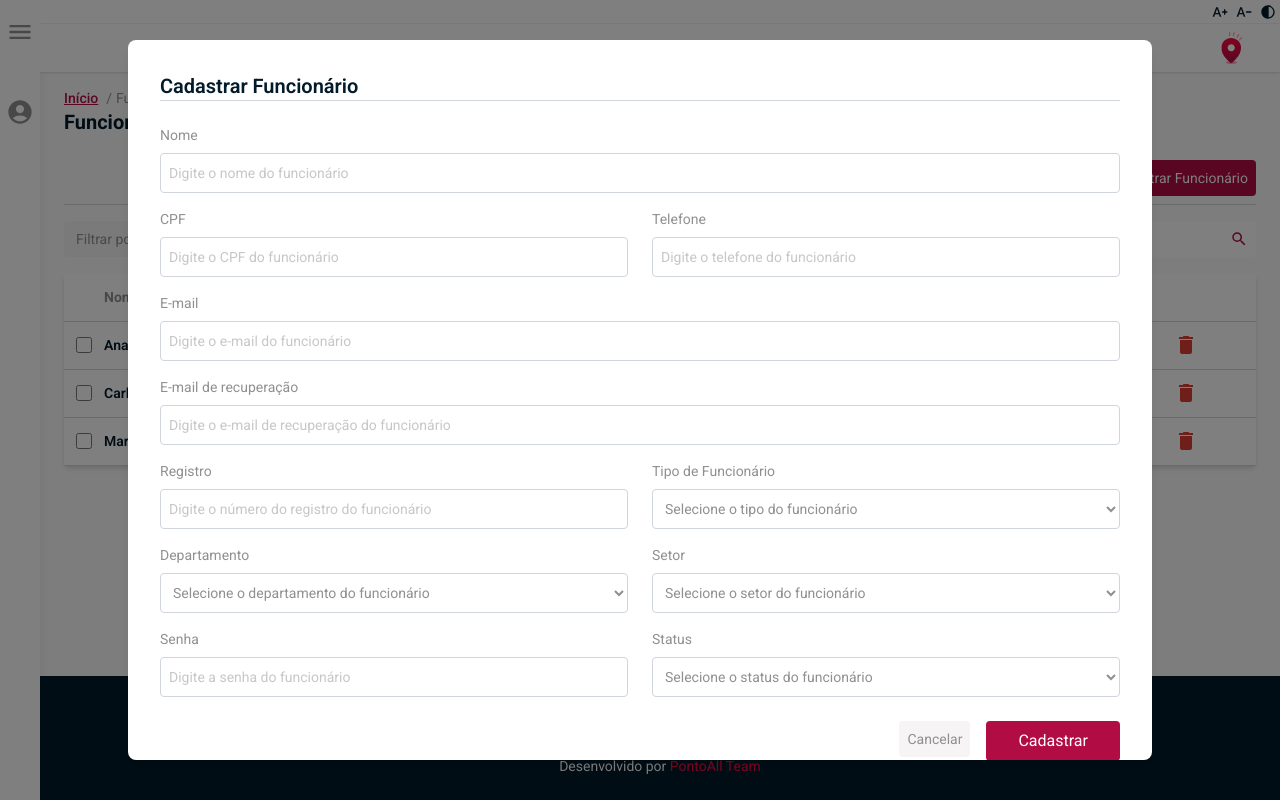
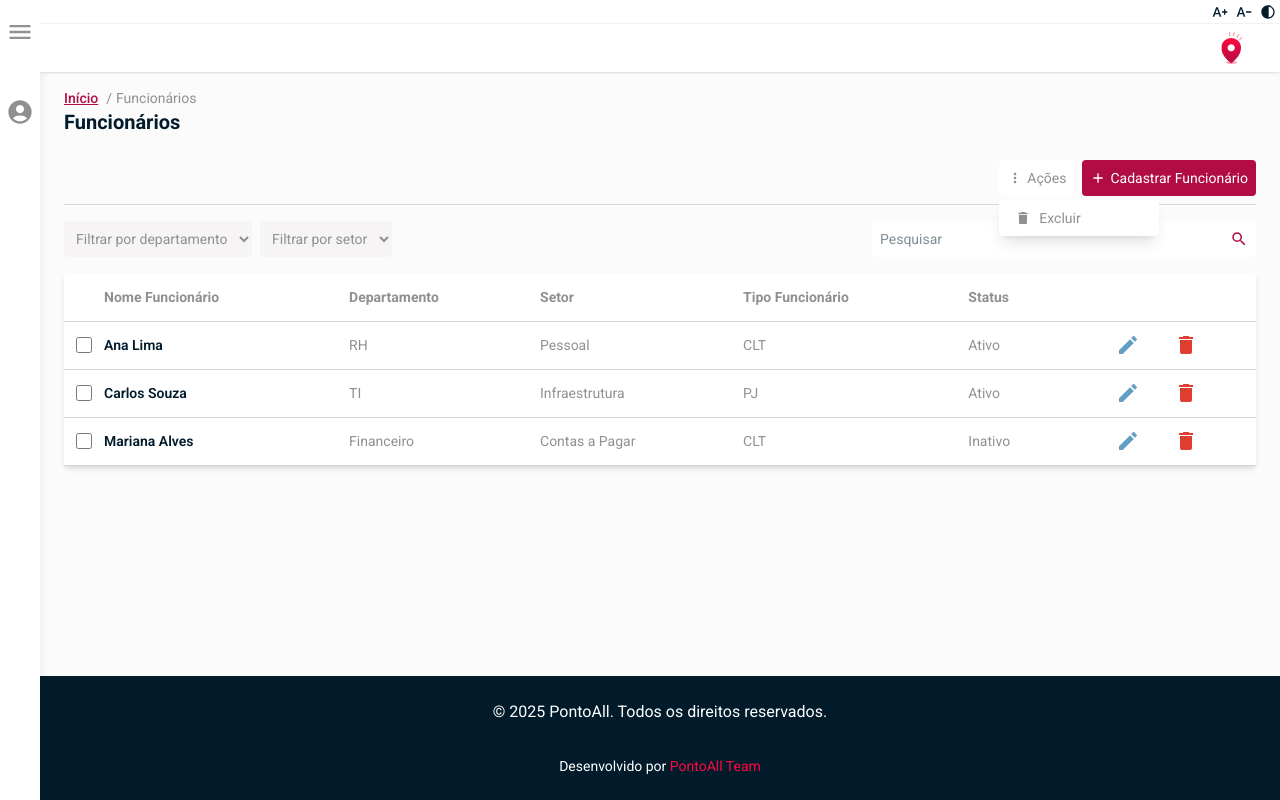
Before and after one commit to PontoAllTeam/PontoAll-Web, a React (Vite) app in the folder PontoAllWeb/: page /user_management in a window 1280 px wide. Both pictures are taken after a click on the button "Ações". Built offline with nearby package versions, Linux system fonts and the light colour scheme.

Commit message:
:lipstick: feat: Adicionando Dropdown no botão de ações

```diff
--- a/PontoAllWeb/src/pages/UserManagement/index.tsx
+++ b/PontoAllWeb/src/pages/UserManagement/index.tsx
@@ -1,17 +1,19 @@
+import { useState } from 'react';
+
+import { MdEdit, MdDelete, MdAdd, MdMoreVert } from 'react-icons/md';
+
 import Table from '@/components/Table';
 import SearchBar from '@/components/SearchBar';
 import UserRegisterModal from '@/components/UserRegisterModal';
-import { useState } from 'react';
-import { MdEdit, MdDelete, MdAdd, MdMoreVert } from 'react-icons/md';
 import Button from '@/components/Button';
 import Breadcrumb_PageTitle from '@/components/BreadcrumbPageTitle';
 import Modal from '@/components/GenericModal';
 
 export default function UserManagement() {
-  //Declaração de estado
   const [search, setSearch] = useState('');
   const [openModal, setOpenModal] = useState(false);
   const [showConfirmModal, setShowConfirmModal] = useState(false);
+  const [isDropdownOpen, setIsDropdownOpen] = useState(false);
 
   const columns = [
     'Nome Funcionário',
@@ -48,7 +50,6 @@ export default function UserManagement() {
     },
   ];
 
-  // Ações exibidas na última coluna da tabela
   const actions = (
     <>
       <button className='text-blue'>
@@ -59,7 +60,7 @@ export default function UserManagement() {
       </button>
     </>
   );
-  // Adaptando os dados para o formato esperado pelo componente Table
+
   const formattedData = data.map((item) => ({
     id: item.id,
     nomeFuncionario: item.nome,
@@ -72,15 +73,30 @@ export default function UserManagement() {
   return (
     <div className='w-full'>
       <Breadcrumb_PageTitle title='Funcionários' />
-      <div className='px-6'>
+
+      <div className='px-6 relative'>
         <div className='flex items-center justify-end py-2 gap-2'>
+          <div className='relative'>
             <Button
               label='Ações'
               color='white'
               size='sm'
               icon={<MdMoreVert size={16} />}
-            onClick={() => setOpenModal(true)}
+              onClick={() => setIsDropdownOpen(!isDropdownOpen)}
             />
+            {isDropdownOpen && (
+              <div className='absolute top-full mt-1 w-40 bg-white rounded shadow-lg z-10'>
+                <button
+                  className='flex items-center gap-2 w-full text-left px-4 py-2 text-sm text-text-primary hover:bg-neutral-dark'
+                  onClick={() => console.log('Excluir')}
+                >
+                  <MdDelete size={16} />
+                  <span>Excluir</span>
+                </button>
+              </div>
+            )}
+          </div>
+
           <Button
             label='Cadastrar Funcionário'
             color='secondary'
@@ -89,7 +105,8 @@ export default function UserManagement() {
             onClick={() => setOpenModal(true)}
           />
         </div>
-        <hr className='border-t border-gray-300'></hr>
+
+        <hr className='border-t border-gray-300' />
 
         <div className='flex py-4 gap-2'>
           <select className='rounded-sm p-2 text-sm bg-neutral-light focus:ring-1 focus:ring-neutral-dark'>
@@ -99,6 +116,7 @@ export default function UserManagement() {
             <option value='clt'>CLT</option>
             <option value='pj'>PJ</option>
           </select>
+
           <select className='rounded-sm p-2 text-sm bg-neutral-light focus:ring-1 focus:ring-neutral-dark'>
             <option value=''>Filtrar por setor</option>
             <option value='ativo'>Ativo</option>
@@ -106,10 +124,10 @@ export default function UserManagement() {
             <option value='clt'>CLT</option>
             <option value='pj'>PJ</option>
           </select>
+
           <div className='flex justify-end ml-auto w-1/3'>
             <SearchBar onChange={setSearch} />
           </div>
-
         </div>
 
         {openModal && (
@@ -133,6 +151,7 @@ export default function UserManagement() {
             </div>
           </div>
         )}
+
         {showConfirmModal && (
           <Modal
             title='Confirmar Cadastro'
```
Lines whose indentation alone changed are shown as unchanged.
